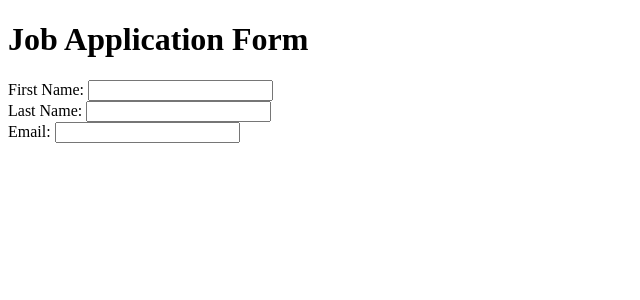
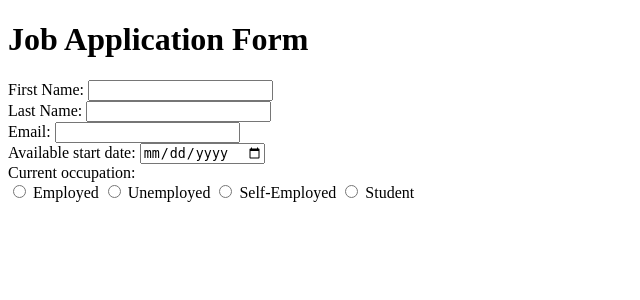
Before and after one commit to Exiledz5155/flask-job-form, a Flask app: page / in a window 1280 px wide. Shown: the top 300 px of the page, without its empty margins (0-640 px from the left). Run offline with Flask 3, Linux system fonts and the light colour scheme.

Commit message:
Added date, and current occupation radio buttons

```diff
--- a/templates/index.html
+++ b/templates/index.html
@@ -21,6 +21,27 @@
                 <label for="email">Email:</label>
                 <input type="email" id="email" name="email" required>
             </div>
+            <div>
+                <label for="date">Available start date:</label>
+                <input type="date" id="date" name="date" required>
+            </div>
+            <div>
+                <label>Current occupation: </label>
+                <br>
+                <div id="occupation">
+                    <input type="radio" id="employed" name="employed" required>
+                    <label for="employed">Employed</label>
+
+                    <input type="radio" id="unemployed" name="unemployed" required>
+                    <label for="unemployed">Unemployed</label>
+
+                    <input type="radio" id="self-employed" name="self-unemployed" required>
+                    <label for="self-employed">Self-Employed</label>
+
+                    <input type="radio" id="student" name="student" required>
+                    <label for="student">Student</label>
+                </div>
+            </div>
         </form>
     </body>
 </html>
```
